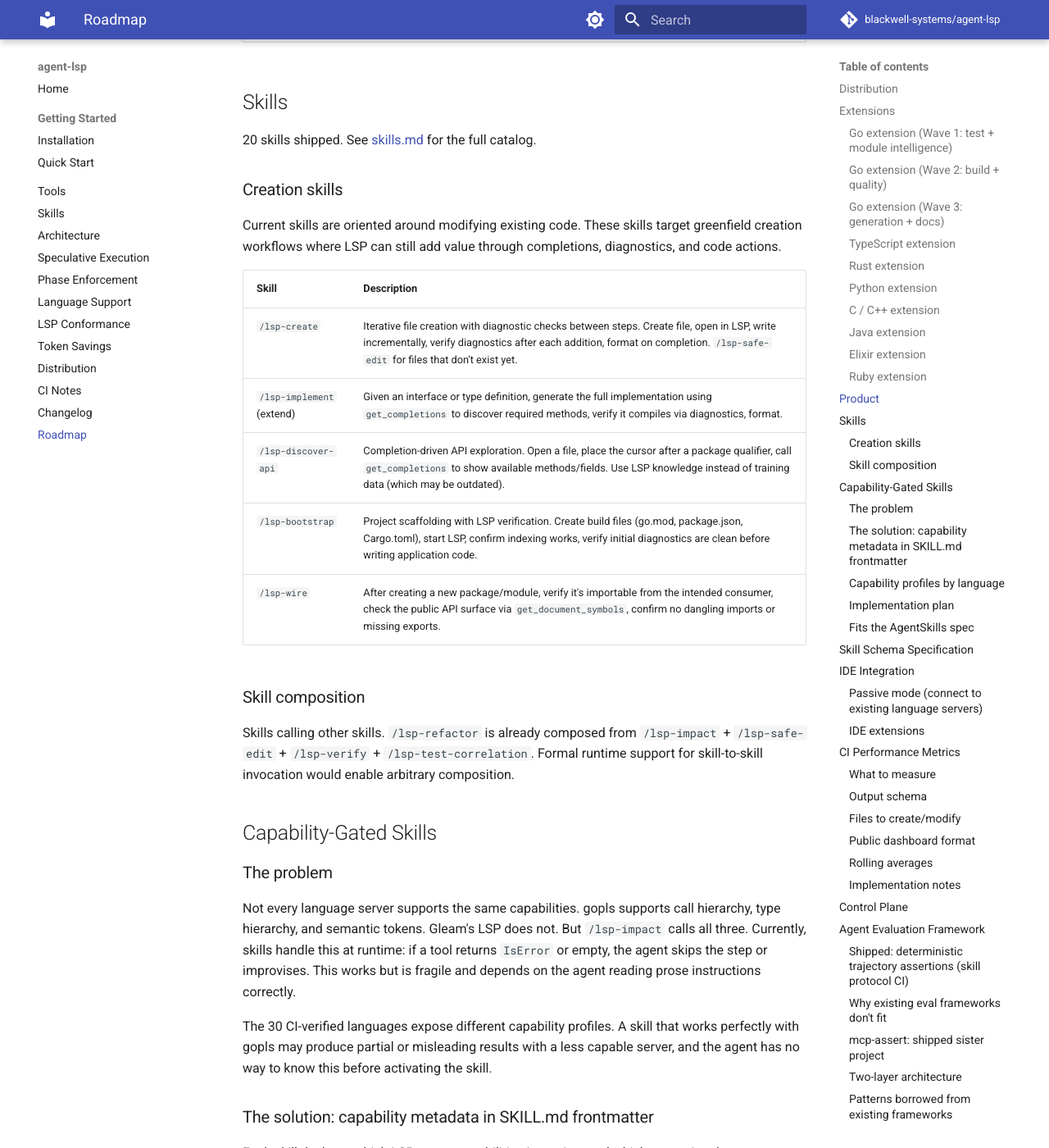
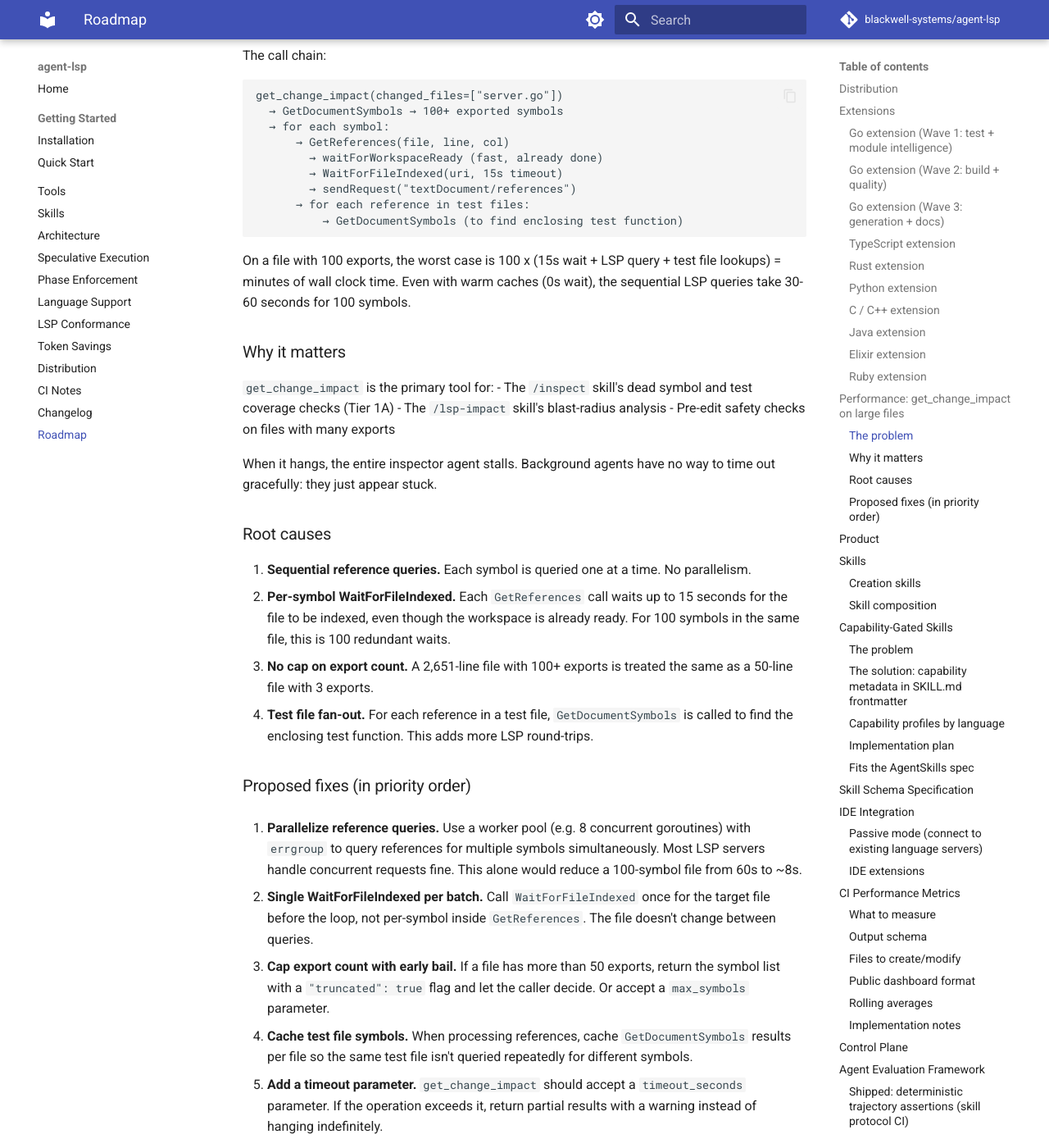
Before and after one commit to blackwell-systems/agent-lsp, an MkDocs documentation site: the page built from docs/roadmap.md, in a window 1280 px wide and 1400 px high, scrolled down 4720 px. Shown: the whole window at 82% size. Built offline with MkDocs 1.6.1 and Material for MkDocs 9.7.7, drawn with Linux system fonts in a browser that asks for light colours; comment, search, counter and statistics services are not loaded; some of the changed text lies outside the part shown.

Commit message:
docs: add get_change_impact performance issue to roadmap with full breakdown

````diff
--- a/docs/roadmap.md
+++ b/docs/roadmap.md
@@ -118,6 +118,58 @@ The gap between what clangd provides and what the broader toolchain offers is la
 | `ruby.lint` | RuboCop violations for a file |
 | `ruby.security` | Brakeman security scan (Rails) |
 | `ruby.audit` | `bundle-audit` CVE scan on `Gemfile.lock` |
+
+## Performance: get_change_impact on large files
+
+**Priority:** High
+**Status:** Open
+
+### The problem
+
+`get_change_impact` is unusable on files with many exported symbols. On `server.go` in mark3labs/mcp-go (2,651 lines, 100+ exports), the tool hangs for 10+ minutes because it calls `GetReferences` sequentially for every exported symbol. Each `GetReferences` call internally runs `WaitForFileIndexed` (up to 15 seconds on cold files) and then the LSP `textDocument/references` request.
+
+The call chain:
+```
+get_change_impact(changed_files=["server.go"])
+  → GetDocumentSymbols → 100+ exported symbols
+  → for each symbol:
+      → GetReferences(file, line, col)
+        → waitForWorkspaceReady (fast, already done)
+        → WaitForFileIndexed(uri, 15s timeout)
+        → sendRequest("textDocument/references")
+      → for each reference in test files:
+          → GetDocumentSymbols (to find enclosing test function)
+```
+
+On a file with 100 exports, the worst case is 100 x (15s wait + LSP query + test file lookups) = minutes of wall clock time. Even with warm caches (0s wait), the sequential LSP queries take 30-60 seconds for 100 symbols.
+
+### Why it matters
+
+`get_change_impact` is the primary tool for:
+- The `/inspect` skill's dead symbol and test coverage checks (Tier 1A)
+- The `/lsp-impact` skill's blast-radius analysis
+- Pre-edit safety checks on files with many exports
+
+When it hangs, the entire inspector agent stalls. Background agents have no way to time out gracefully: they just appear stuck.
+
+### Root causes
+
+1. **Sequential reference queries.** Each symbol is queried one at a time. No parallelism.
+2. **Per-symbol WaitForFileIndexed.** Each `GetReferences` call waits up to 15 seconds for the file to be indexed, even though the workspace is already ready. For 100 symbols in the same file, this is 100 redundant waits.
+3. **No cap on export count.** A 2,651-line file with 100+ exports is treated the same as a 50-line file with 3 exports.
+4. **Test file fan-out.** For each reference in a test file, `GetDocumentSymbols` is called to find the enclosing test function. This adds more LSP round-trips.
+
+### Proposed fixes (in priority order)
+
+1. **Parallelize reference queries.** Use a worker pool (e.g. 8 concurrent goroutines) with `errgroup` to query references for multiple symbols simultaneously. Most LSP servers handle concurrent requests fine. This alone would reduce a 100-symbol file from 60s to ~8s.
+
+2. **Single WaitForFileIndexed per batch.** Call `WaitForFileIndexed` once for the target file before the loop, not per-symbol inside `GetReferences`. The file doesn't change between queries.
+
+3. **Cap export count with early bail.** If a file has more than 50 exports, return the symbol list with a `"truncated": true` flag and let the caller decide. Or accept a `max_symbols` parameter.
+
+4. **Cache test file symbols.** When processing references, cache `GetDocumentSymbols` results per file so the same test file isn't queried repeatedly for different symbols.
+
+5. **Add a timeout parameter.** `get_change_impact` should accept a `timeout_seconds` parameter. If the operation exceeds it, return partial results with a warning instead of hanging indefinitely.
 
 ## Product
 
````
